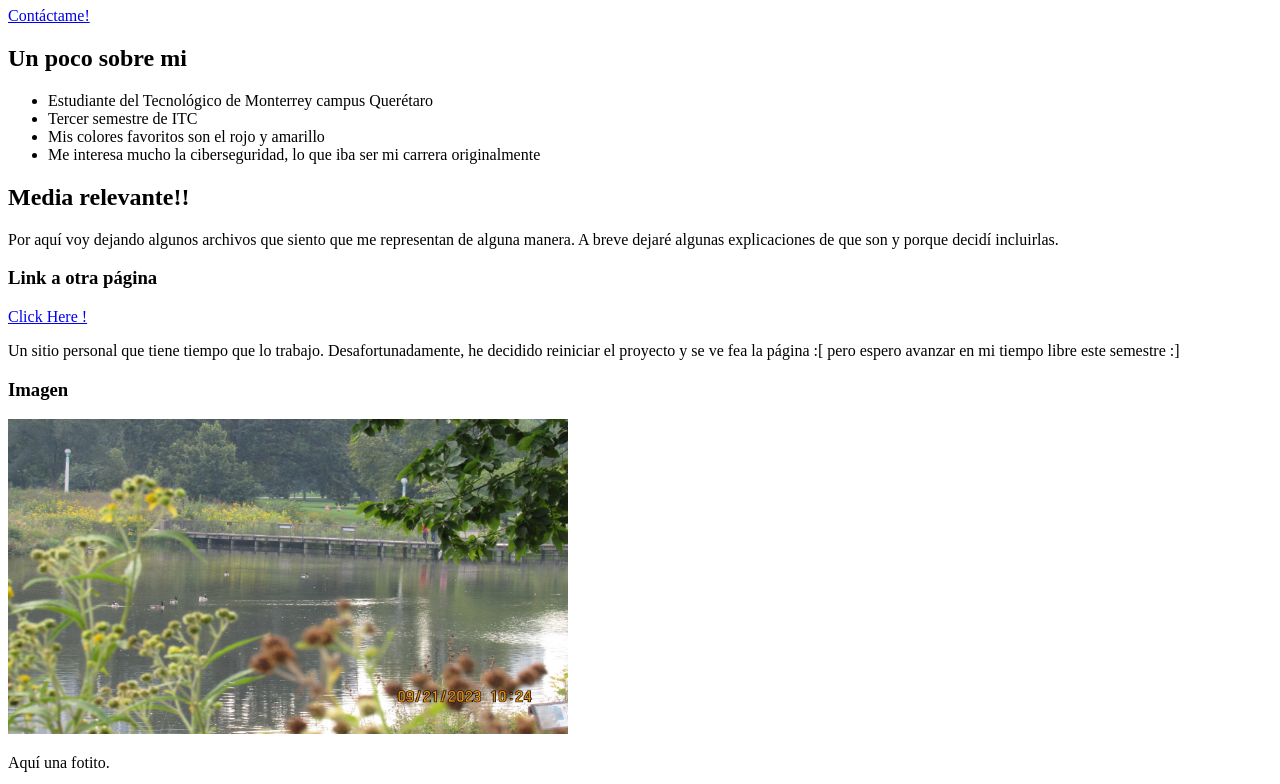
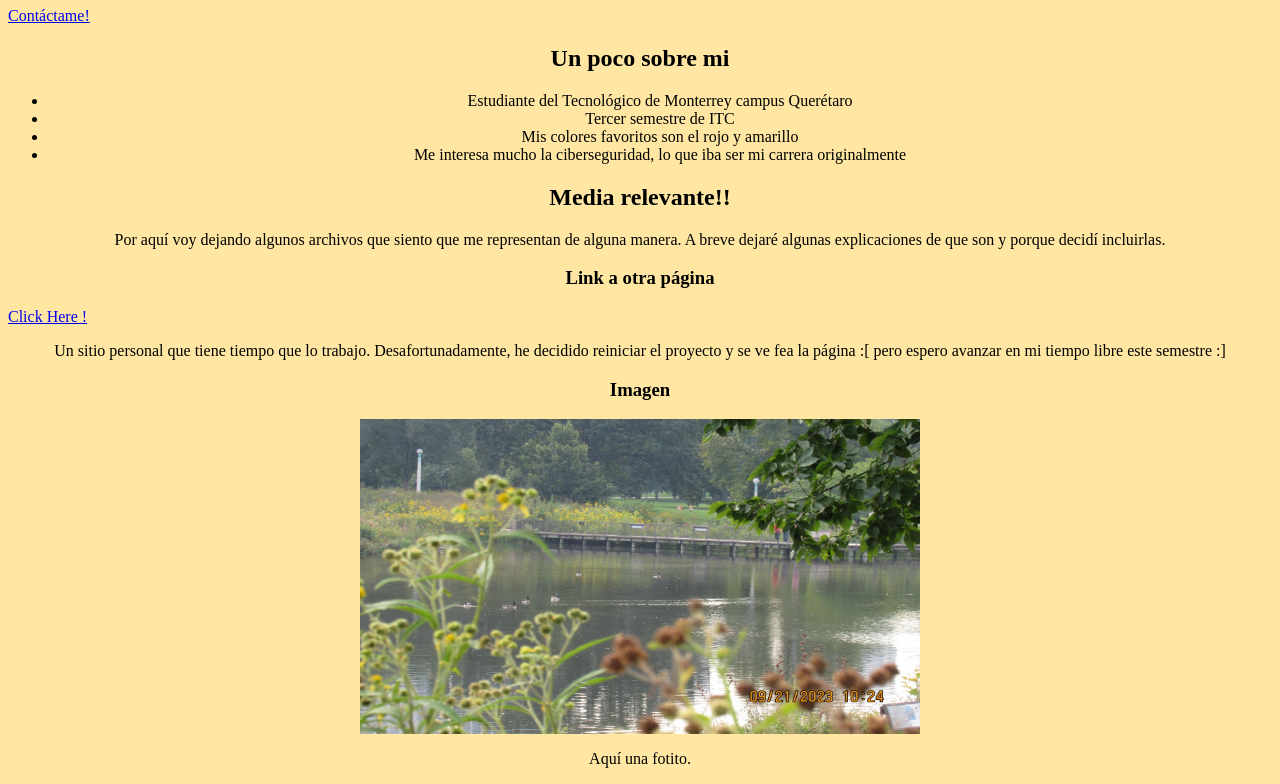
Before and after one commit to greziatrujillo/IoTPage, a plain HTML site: page index.html in a window 1280 px wide. Shown: the part 73-857 px from the top of the page. Drawn offline with Linux system fonts and the light colour scheme.

Commit message:
Update index.html

```diff
--- a/index.html
+++ b/index.html
@@ -6,6 +6,20 @@
     <meta charset="UTF-8">
     <meta name="viewport" content="width=device-width, initial-scale=1.0">
     <title> test page </title>
+
+        <style>
+      ul {text-align: center;}
+      h1 {text-align: center;}
+      p {text-align: center;}
+      h2 {text-align: center;}
+      li {text-align: center;}
+      h3 {text-align: center;}
+      a {text-align: center;}
+      img {display: block; margin-left: auto; margin-right: auto;}
+      iframe {display: block; margin-left: auto; margin-right: auto;}
+      body {background-color: #FFE7A3;}
+
+</style>
 
   </head>
 
```
